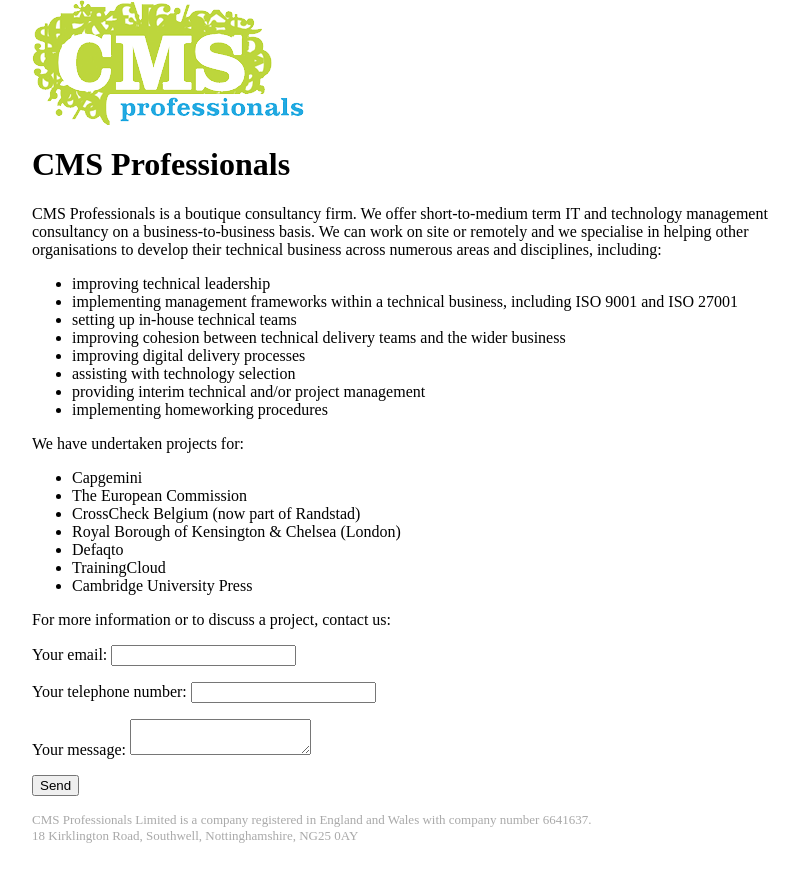
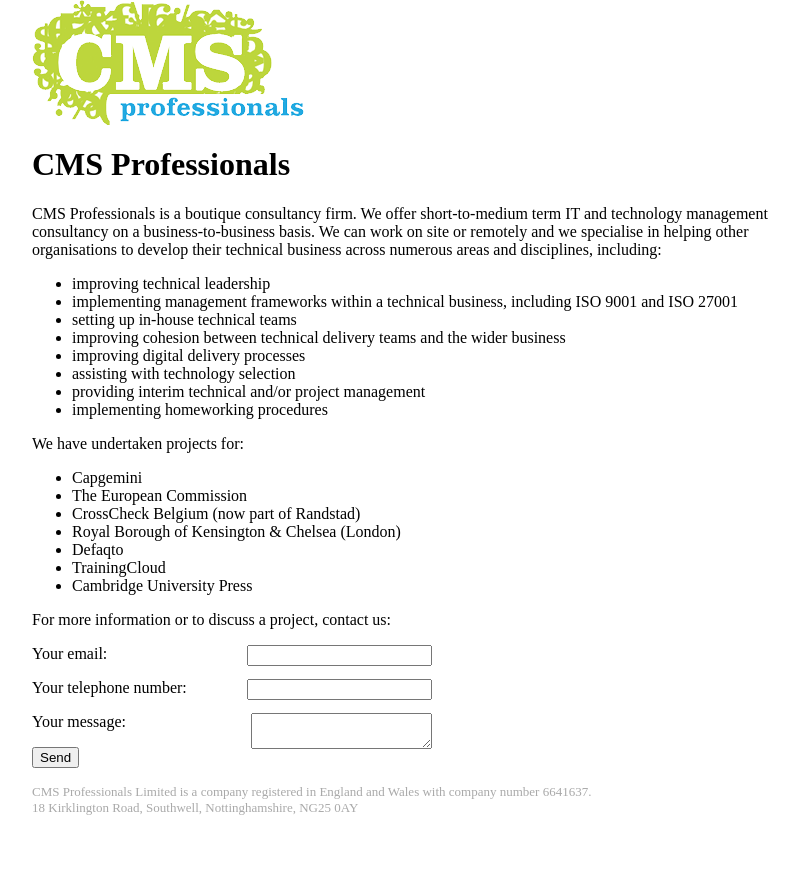
Before and after one commit to gregharvey/gregharvey.github.io, a Jekyll site: the page built from index.md, in a window 1280 px wide. Shown: the top 882 px of the page, without its empty margins (208-1005 px from the left). Built offline with Jekyll 4.4.1, drawn with Linux system fonts in a browser that asks for light colours.

Commit message:
More form formatting.

```diff
--- a/assets/css/main.css
+++ b/assets/css/main.css
@@ -12,7 +12,8 @@ footer .container {
 }
 
 form {
-    margin: auto;
+    margin-right: 50%;
+    width: 50%,
 }
 
 form label {
@@ -20,5 +21,5 @@ form label {
 }
 
 form input, textarea {
-    text-align: right;
+    float: right;
 }
```
